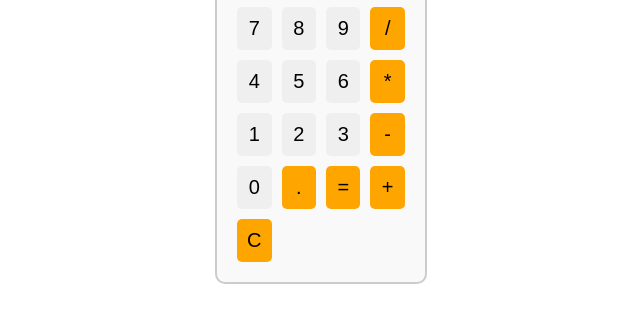
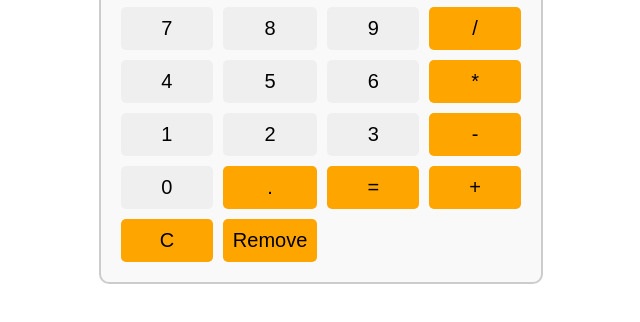
Before and after one commit to kiffoh/calculator, a plain HTML site: page index.html in a window 1280 px wide. Shown: the part 336-658 px from the top of the page, without its empty margins (319-959 px from the left). Drawn offline with Linux system fonts and the light colour scheme.

Commit message:
Add back class

```diff
--- a/index.html
+++ b/index.html
@@ -25,10 +25,11 @@
             <button class="button">3</button>
             <button class="operator">-</button>
             <button class="button">0</button>
-            <button class="operator">.</button>
+            <button class="point">.</button>
             <button class="equal">=</button>
             <button class="operator">+</button>
             <button class="clear">C</button>
+            <button class="back">Remove</button>
         </div>
     </div>
 </body>
--- a/styles.css
+++ b/styles.css
@@ -38,7 +38,7 @@ h1 {
     gap: 10px;
 }
 
-.button, .operator, .equal, .clear {
+.button, .operator, .equal, .clear, .point, .back {
     padding: 10px;
     font-size: 20px;
     border: none;
@@ -46,10 +46,10 @@ h1 {
     border-radius: 5px;
 }
 
-.operator, .equal, .clear {
+.operator, .equal, .clear, .point, .back {
     background-color: #FFA500;
 }
 
-.operator:active, .button:active, .equal:active, .clear:active {
+.operator:active, .button:active, .equal:active, .clear:active, .point:active, .back:active {
     background-color: #ccc;
 }
```
